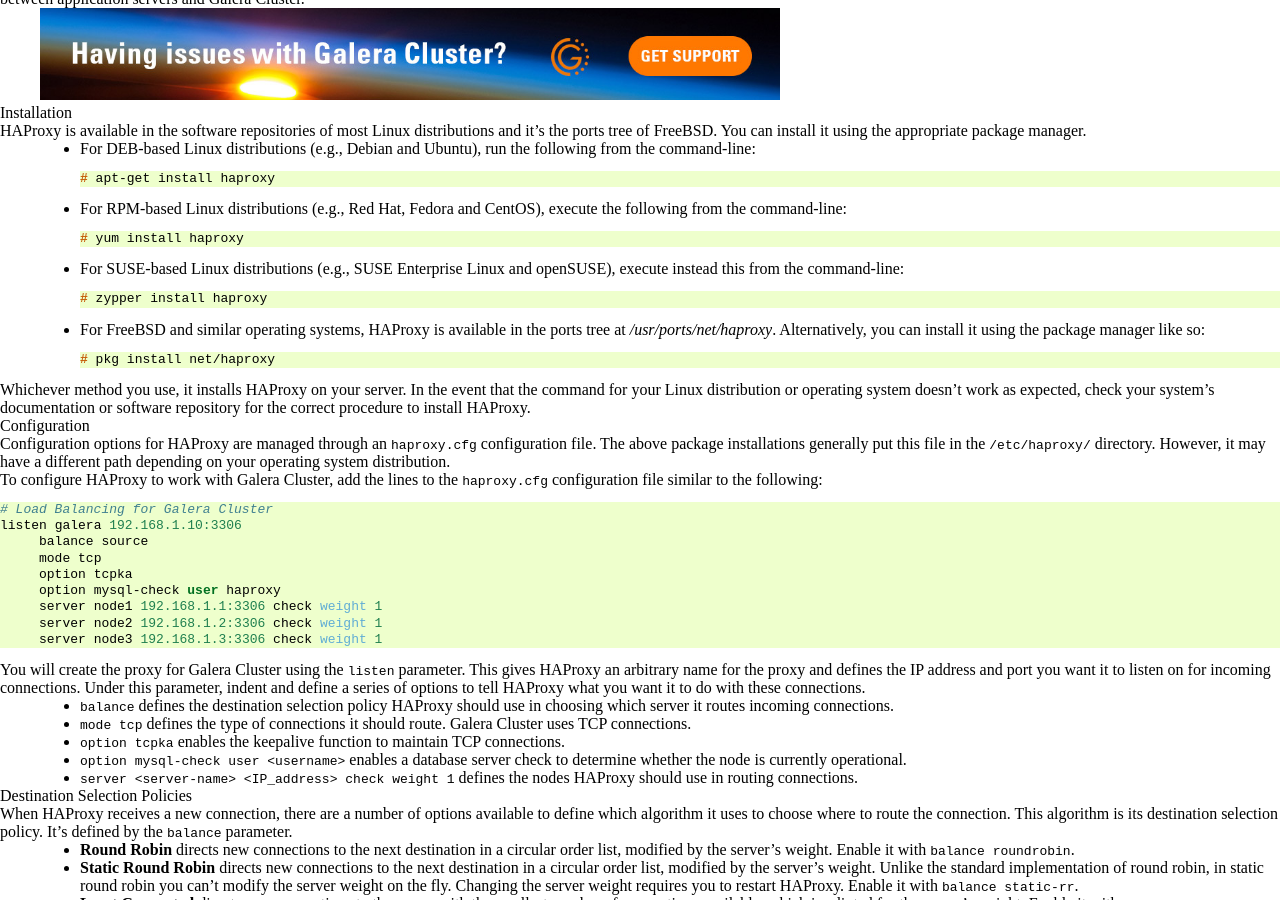
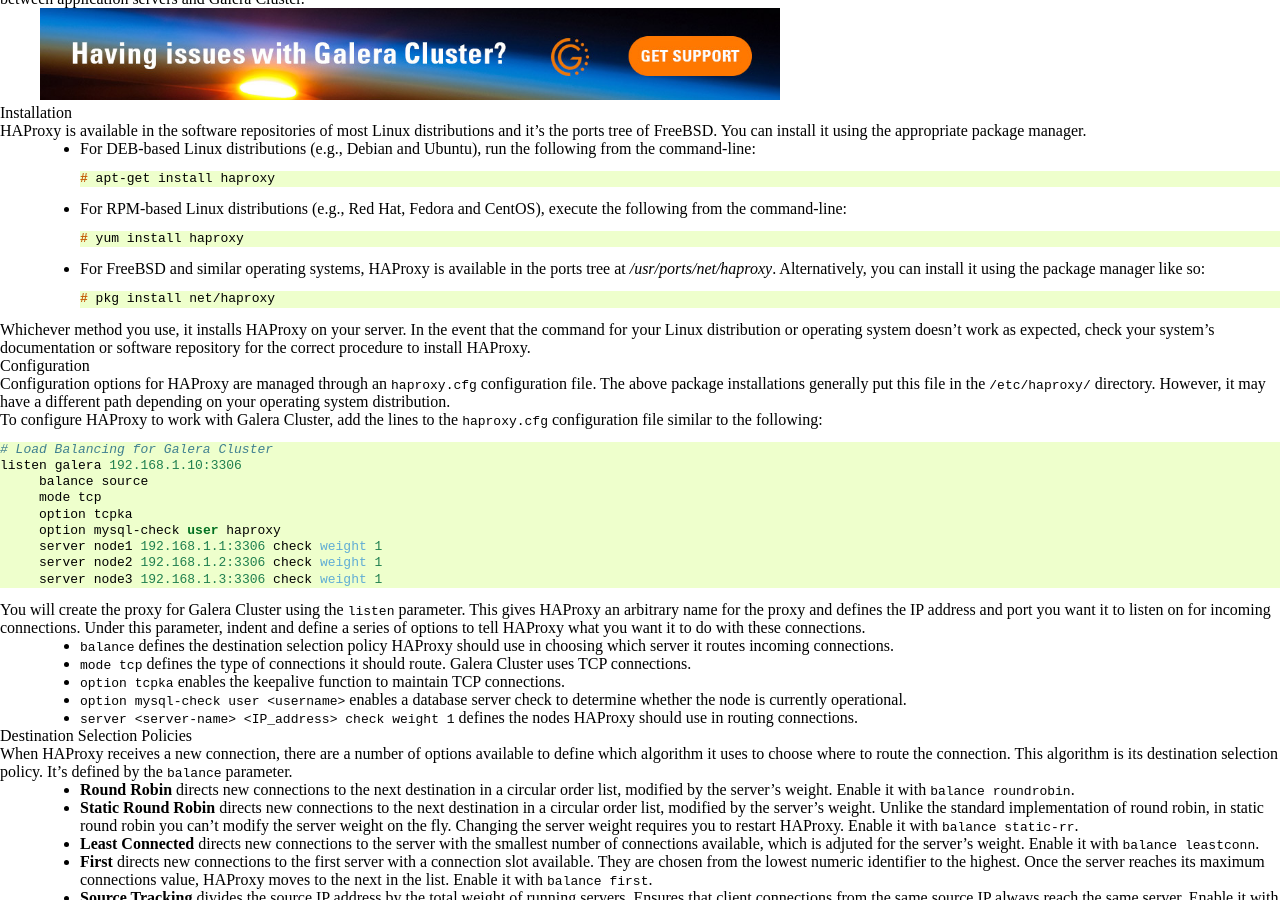
Before and after one commit to codership/documentation, a Sphinx documentation site: the page built from galeracluster/source/documentation/ha-proxy.rst, in a window 1280 px wide and 900 px high, scrolled down 451 px. Built offline with Sphinx 7.4.7, drawn with Linux system fonts in a browser that asks for light colours; comment, search, counter and statistics services are not loaded.

Commit message:
Now removed all instances of SuSE/OpenSUSE/zypper

```diff
--- a/galeracluster/source/documentation/ha-proxy.rst
+++ b/galeracluster/source/documentation/ha-proxy.rst
@@ -84,12 +84,6 @@ HAProxy is available in the software repositories of most Linux distributions an
   .. code-block:: console
 
      # yum install haproxy
-
-- For SUSE-based Linux distributions (e.g., SUSE Enterprise Linux and openSUSE), execute instead this from the command-line:
-
-  .. code-block:: console
-
-     # zypper install haproxy
 
 - For FreeBSD and similar operating systems, HAProxy is available in the ports tree at `/usr/ports/net/haproxy`.  Alternatively, you can install it using the package manager like so:
 
--- a/galeracluster/source/documentation/install.rst
+++ b/galeracluster/source/documentation/install.rst
@@ -79,7 +79,7 @@ MySQL the company and the database software was purchased quite a while ago by O
 .. rst-class:: sub-heading
 .. rubric:: :doc:`MySQL Binary Installation <./install-mysql>`
 
-Click on the heading here to read this article on how to install MySQL using a binary installation package. Binary installation packages are available for Linux distributions using ``apt-get``, ``yum`` and ``zypper`` package managers through the Codership repository.
+Click on the heading here to read this article on how to install MySQL using a binary installation package. Binary installation packages are available for Linux distributions using ``apt-get`` and ``yum`` package managers through the Codership repository.
 
 .. rst-class:: sub-heading
 .. rubric:: :doc:`MySQL Source Installation <./install-mysql-src>`
--- a/galeracluster/source/documentation/versioning-information.rst
+++ b/galeracluster/source/documentation/versioning-information.rst
@@ -63,10 +63,7 @@ Galera Cluster for MySQL is available in binary software packages for several di
 For Linux distributions, binary packages in 32-bit and 64-bit for both the MySQL database server with the wsrep API patch and the :term:`Galera Replication Plugin` are available from the `Codership Repository <https://releases.galeracluster.com>`_.  These include support for:
 
 - Red Hat Enterprise Linux
-- Fedora
 - CentOS
-- SUSE Linux Enterprise Server
-- openSUSE
 - Debian
 - Ubuntu
 
```
